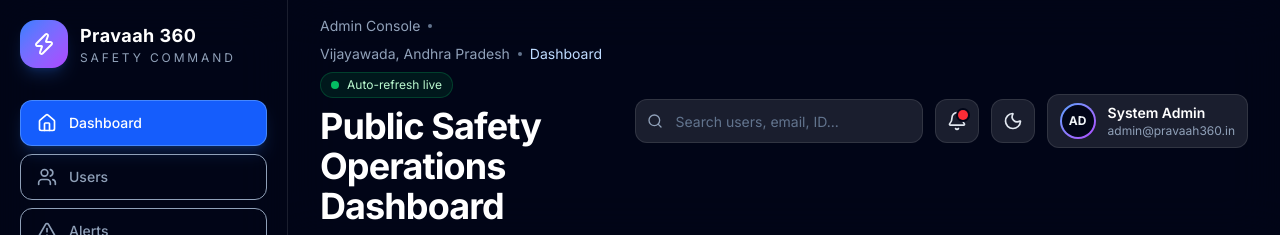
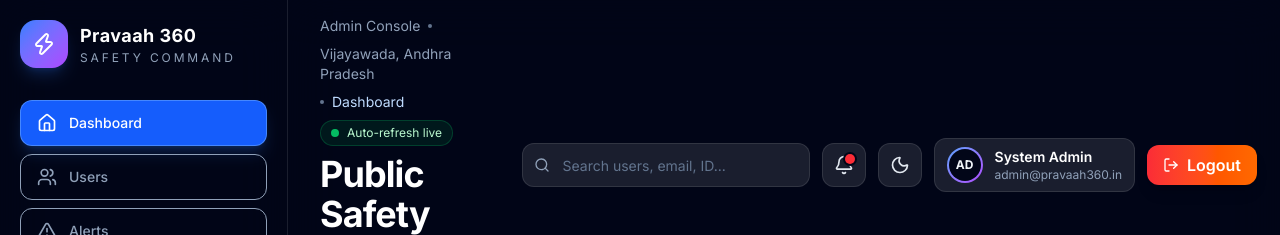
Before and after one commit to gchaitanyasai21-design/Pravaah-360, a Next.js app: page /admin in a window 1280 px wide. Shown: the top 235 px of the page. Built offline with nearby package versions, Linux system fonts and the light colour scheme.

Commit message:
feat: add logout button in admin panel

```diff
--- a/src/app/admin/page.tsx
+++ b/src/app/admin/page.tsx
@@ -4,35 +4,13 @@
 
 import { useEffect, useMemo, useState } from "react";
 import {
-  Activity,
-  AlertTriangle,
-  ArrowUpDown,
-  Ban,
-  BarChart3,
-  Bell,
-  CheckCircle2,
-  ChevronLeft,
-  ChevronRight,
-  Clock,
-  Eye,
-  Filter,
-  Gauge,
-  HeartPulse,
-  Home,
-  MapPin,
-  Moon,
-  Phone,
-  Plus,
-  Radio,
-  Search,
-  Settings,
-  Shield,
-  Siren,
-  Trash2,
-  Truck,
-  UserPlus,
-  Users,
-  Zap,
+  Activity, AlertTriangle, ArrowUpDown, Ban,
+  BarChart3, Bell, CheckCircle2, ChevronLeft,
+  ChevronRight, Clock, Eye, Filter, Gauge,
+  HeartPulse, Home, LogOut, MapPin, Moon, Phone,
+  Plus, Radio, Save, Search, Settings,
+  Shield, Siren, Star, Trash2, Truck,
+  UserPlus, Users, Zap,
 } from "lucide-react";
 import LiveMap from "@/components/LiveMap";
 import { AppProvider, useApp } from "@/store/AppContext";
@@ -249,7 +227,15 @@
   const [sortByPriority, setSortByPriority] = useState(true);
   const [currentPage, setCurrentPage] = useState(1);
   const [isLoading, setIsLoading] = useState(true);
-
+   const handleBackToLogin = () => {
+    try {
+      localStorage.clear();
+      sessionStorage.clear();
+    } catch (e) {
+      console.error("Error clearing storage:", e);
+    }
+    window.location.href = "/login";
+  };
   useEffect(() => {
     void login("admin@pravaah360.in", "admin123", "admin");
 
@@ -838,6 +824,14 @@
                     <p className="text-xs text-slate-400">admin@pravaah360.in</p>
                   </div>
                 </div>
+                <button
+  onClick={handleBackToLogin}
+  className="flex items-center gap-2 px-4 py-2 rounded-xl bg-gradient-to-r from-red-500 to-orange-500 text-white font-semibold shadow-lg hover:from-red-600 hover:to-orange-600 hover:scale-105 transition-all"
+  title="Back to Login"
+>
+  <LogOut className="w-4 h-4" />
+  <span className="hidden sm:inline">Logout</span>
+</button>
               </div>
             </div>
           </header>
```
